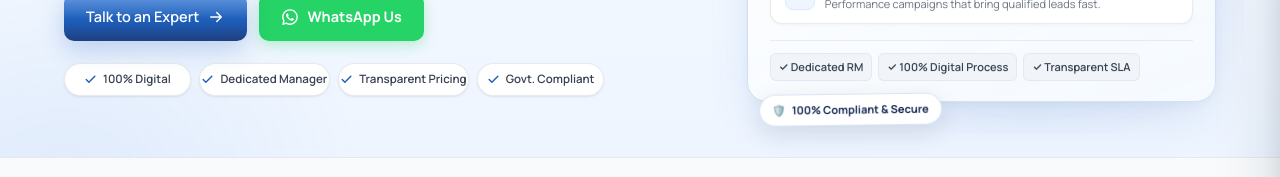
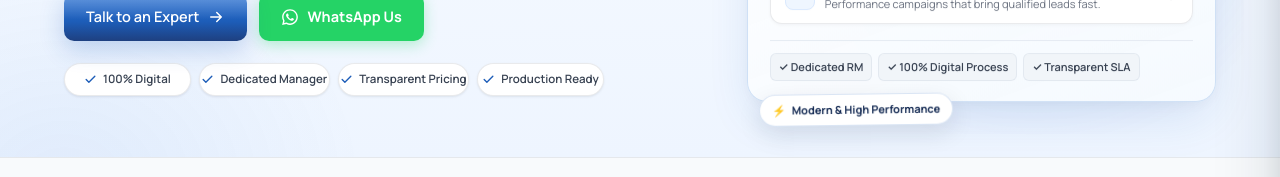
Before and after one commit to moqsoodahmed-pixel/LauncherDesk-frontend, a React (Vite) app: page /digital-marketing in a window 1280 px wide. Shown: the part 386-563 px from the top of the page. Built offline with nearby package versions, Linux system fonts and the light colour scheme; no server answers.

Commit message:
updated demo

```diff
--- a/src/components/ServicePage.jsx
+++ b/src/components/ServicePage.jsx
@@ -428,6 +428,32 @@ function isRegistrationService(svc) {
   return false
 }
 
+const IT_SLUGS = new Set([
+  'website-development',
+  'static-website',
+  'dynamic-website',
+  'ecommerce-website',
+  'business-email-hosting',
+  'software-saas-development',
+  'mobile-app-development',
+  'whatsapp-chatbot',
+  'ai-voice-agent',
+  'sms-blasting',
+  'email-blasting',
+  'ai-powered-crm',
+  'business-automation',
+])
+
+function isITService(svc) {
+  if (!svc) return false
+  if (IT_SLUGS.has(svc.slug)) return true
+  const eyebrow = (svc.eyebrow || '').toLowerCase()
+  const crumb = (svc.crumbCategory || '').toLowerCase()
+  if (eyebrow.includes('technology') || eyebrow.includes('automate') || eyebrow.includes('ai') || eyebrow.includes('messaging')) return true
+  if (crumb.includes('build') || crumb.includes('automate')) return true
+  return false
+}
+
 const DIGITAL_MARKETING_SLUGS = new Set([
   'seo-marketing',
   'content-marketing',
@@ -622,8 +648,19 @@ function ServiceAside({ priceCard, helpCard, svc }) {
   )
 }
 
-/* ── Homepage-style stat pills shown on hero ── */
-const TRUST_PILLS = ['100% Digital', 'Dedicated Manager', 'Transparent Pricing', 'Govt. Compliant']
+/* ── Homepage-style stat pills shown on hero, tailored per service category ── */
+function getTrustPills(svc) {
+  if (isRegistrationService(svc)) {
+    return ['100% Digital', 'Dedicated Manager', 'Transparent Pricing', 'Govt. Compliant']
+  }
+  if (isITService(svc)) {
+    return ['100% Digital', 'Dedicated Manager', 'Transparent Pricing', 'Production Ready']
+  }
+  if (isDigitalMarketingService(svc)) {
+    return ['100% Digital', 'Dedicated Manager', 'Transparent Pricing', 'ROI Driven']
+  }
+  return ['100% Digital', 'Dedicated Manager', 'Transparent Pricing', 'Verified Experts']
+}
 
 /* ── Dynamic Category Icon Selector for Service Subsections ── */
 function getServiceSubIcon(category = '', title = '') {
@@ -746,8 +783,27 @@ function ServiceHeroVisual({ svc }) {
 
       {/* Floating accent badge bottom-left */}
       <div className="svc-float-badge svc-float-badge--bot">
-        <span style={{ color: '#10B981' }}>🛡️</span>
-        <span>100% Compliant & Secure</span>
+        {isRegistrationService(svc) ? (
+          <>
+            <span style={{ color: '#10B981' }}>🛡️</span>
+            <span>100% Compliant & Secure</span>
+          </>
+        ) : isITService(svc) ? (
+          <>
+            <span style={{ color: '#10B981' }}>⚡</span>
+            <span>Modern & High Performance</span>
+          </>
+        ) : isDigitalMarketingService(svc) ? (
+          <>
+            <span style={{ color: '#10B981' }}>📈</span>
+            <span>Targeted & Results Driven</span>
+          </>
+        ) : (
+          <>
+            <span style={{ color: '#10B981' }}>🛡️</span>
+            <span>Verified & Reliable</span>
+          </>
+        )}
       </div>
     </div>
   )
@@ -808,7 +864,7 @@ export default function ServicePage({ svc }) {
                 </a>
               </div>
               <div className="svc-trust-pills reveal-up in">
-                {TRUST_PILLS.map(t => (
+                {getTrustPills(svc).map(t => (
                   <div key={t} className="svc-trust-pill">
                     <svg viewBox="0 0 24 24" width={13} height={13} fill="none" stroke="var(--blue)" strokeWidth={2.5} strokeLinecap="round" strokeLinejoin="round" aria-hidden="true"><path d={CHECK} /></svg>
                     <span>{t}</span>
```
